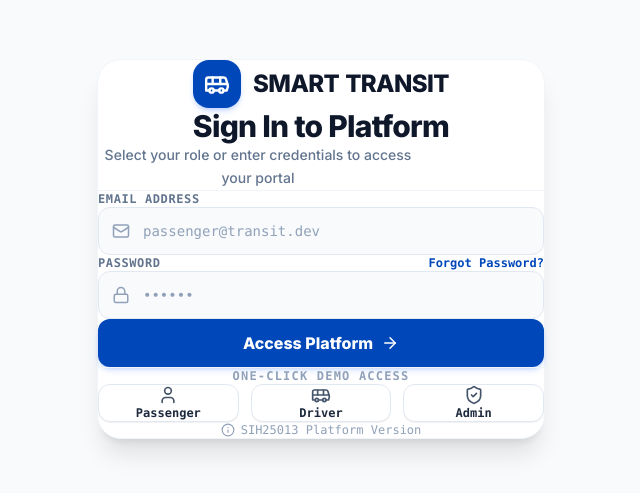
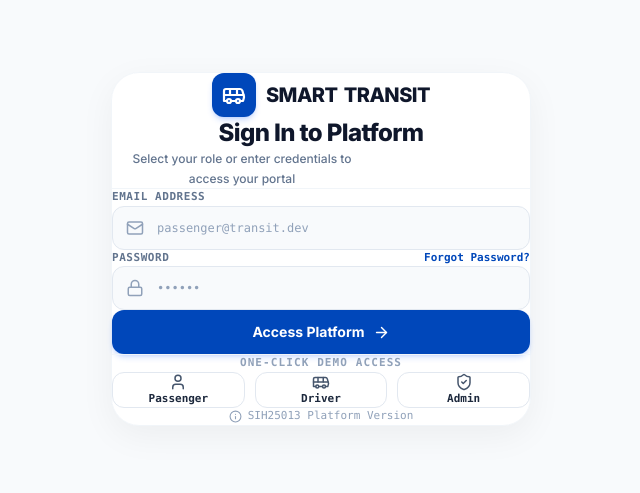
Before and after one commit to ommishra2008a-tech/transit, a React (Vite) app: page /login in a window 1280 px wide. Shown: the part 151-644 px from the top of the page, without its empty margins (319-959 px from the left). Built offline with nearby package versions, Linux system fonts and the light colour scheme; no server answers.

Commit message:
fix(ui): update login page to full-page centered card design matching screenshot

```diff
--- a/src/pages/auth/Login.jsx
+++ b/src/pages/auth/Login.jsx
@@ -29,42 +29,42 @@ export default function Login() {
 
   return (
     <div className="min-h-dvh min-h-screen w-full bg-[#f8fafc] dark:bg-slate-950 flex items-center justify-center p-4 sm:p-6 overflow-y-auto">
-      <div className="w-full max-w-md mx-auto my-auto animate-slide-up">
+      <div className="w-full max-w-[420px] mx-auto my-auto animate-slide-up">
 
-        {/* Main Login Card */}
-        <div className="bg-white dark:bg-slate-900 rounded-3xl p-6 sm:p-8 shadow-xl border border-slate-100 dark:border-slate-800 text-slate-900 dark:text-slate-100">
+        {/* Full Page Centered Login Card */}
+        <div className="bg-white dark:bg-slate-900 rounded-[28px] p-6 sm:p-7 shadow-[0_10px_35px_rgba(0,0,0,0.05)] border border-slate-100 dark:border-slate-800 text-slate-900 dark:text-slate-100">
 
-          {/* Top Brand Logo */}
-          <div className="flex items-center justify-center gap-3 mb-4">
-            <div className="w-12 h-12 rounded-2xl bg-[#0047BA] text-white flex items-center justify-center shadow-md shadow-blue-600/20 flex-shrink-0">
-              <Bus size={26} strokeWidth={2.2} />
+          {/* Top Brand Logo Header */}
+          <div className="flex items-center justify-center gap-2.5 mb-3.5">
+            <div className="w-11 h-11 rounded-xl bg-[#0047BA] text-white flex items-center justify-center shadow-md shadow-blue-600/20 flex-shrink-0">
+              <Bus size={24} strokeWidth={2.2} />
             </div>
-            <div className="font-extrabold tracking-tight text-xl sm:text-2xl text-slate-900 dark:text-white flex items-center gap-1.5">
+            <div className="font-extrabold tracking-tight text-xl text-slate-900 dark:text-white flex items-center gap-1.5">
               <span>SMART</span>
               <span>TRANSIT</span>
             </div>
           </div>
 
           {/* Title & Subtitle */}
-          <h1 className="text-2xl sm:text-3xl font-extrabold text-slate-900 dark:text-white text-center tracking-tight mb-2">
+          <h1 className="text-xl sm:text-2xl font-extrabold text-slate-900 dark:text-white text-center tracking-tight mb-1.5">
             Sign In to Platform
           </h1>
-          <p className="text-sm font-medium text-slate-500 dark:text-slate-400 text-center max-w-xs mx-auto mb-6 leading-relaxed">
+          <p className="text-xs font-medium text-slate-500 dark:text-slate-400 text-center max-w-[260px] mx-auto mb-5 leading-relaxed">
             Select your role or enter credentials to access your portal
           </p>
 
-          <div className="border-b border-slate-100 dark:border-slate-800 mb-6" />
+          <div className="border-t border-slate-100 dark:border-slate-800/80 mb-5" />
 
           {error && (
-            <div className="mb-5 p-3.5 rounded-xl bg-red-50 dark:bg-red-950/40 border border-red-200 dark:border-red-900 text-red-600 dark:text-red-400 text-xs font-semibold text-center">
+            <div className="mb-4 p-3 rounded-xl bg-red-50 dark:bg-red-950/40 border border-red-200 dark:border-red-900 text-red-600 dark:text-red-400 text-xs font-semibold text-center">
               {error}
             </div>
           )}
 
-          <form onSubmit={handleSubmit} className="space-y-4">
+          <form onSubmit={handleSubmit} className="space-y-3.5">
             {/* Email Input */}
-            <div className="space-y-1.5">
-              <label className="block text-xs font-mono font-bold uppercase tracking-wider text-slate-500 dark:text-slate-400" htmlFor="email">
+            <div className="space-y-1">
+              <label className="block text-[11px] font-mono font-bold uppercase tracking-wider text-slate-500 dark:text-slate-400" htmlFor="email">
                 EMAIL ADDRESS
               </label>
               <Input
@@ -75,20 +75,20 @@ export default function Login() {
                 value={email}
                 onChange={(e) => setEmail(e.target.value)}
                 required
-                className="bg-slate-50 dark:bg-slate-800/60 border-slate-200 dark:border-slate-700 h-12 text-sm font-mono text-slate-900 dark:text-slate-100 rounded-xl"
+                className="bg-[#f8fafc] dark:bg-slate-800/60 border-slate-200 dark:border-slate-700 h-11 text-xs font-mono text-slate-900 dark:text-slate-100 rounded-xl"
               />
             </div>
 
             {/* Password Input */}
-            <div className="space-y-1.5">
+            <div className="space-y-1">
               <div className="flex items-center justify-between">
-                <label className="block text-xs font-mono font-bold uppercase tracking-wider text-slate-500 dark:text-slate-400" htmlFor="password">
+                <label className="block text-[11px] font-mono font-bold uppercase tracking-wider text-slate-500 dark:text-slate-400" htmlFor="password">
                   PASSWORD
                 </label>
                 <button
                   type="button"
                   onClick={() => alert('Demo Password for testing is: 123456')}
-                  className="text-xs font-mono font-bold text-[#0047BA] dark:text-blue-400 hover:underline"
+                  className="text-[11px] font-mono font-bold text-[#0047BA] dark:text-blue-400 hover:underline"
                 >
                   Forgot Password?
                 </button>
@@ -101,15 +101,15 @@ export default function Login() {
                 value={password}
                 onChange={(e) => setPassword(e.target.value)}
                 required
-                className="bg-slate-50 dark:bg-slate-800/60 border-slate-200 dark:border-slate-700 h-12 text-sm font-mono text-slate-900 dark:text-slate-100 rounded-xl"
+                className="bg-[#f8fafc] dark:bg-slate-800/60 border-slate-200 dark:border-slate-700 h-11 text-xs font-mono text-slate-900 dark:text-slate-100 rounded-xl"
               />
             </div>
 
-            {/* Access Platform Submit Button */}
-            <div className="pt-2">
+            {/* Submit Button */}
+            <div className="pt-1.5">
               <button
                 type="submit"
-                className="w-full h-12 bg-[#0047BA] hover:bg-[#003896] text-white rounded-xl font-extrabold text-sm sm:text-base flex items-center justify-center gap-2 shadow-md shadow-blue-600/20 transition-all cursor-pointer active:scale-[0.99]"
+                className="w-full h-11 bg-[#0047BA] hover:bg-[#0038a8] text-white rounded-xl font-bold text-xs sm:text-sm flex items-center justify-center gap-2 shadow-md shadow-blue-600/20 transition-all cursor-pointer active:scale-[0.99]"
                 disabled={loading}
               >
                 {loading ? (
@@ -119,7 +119,7 @@ export default function Login() {
                   </>
                 ) : (
                   <>
-                    Access Platform <ArrowRight size={18} />
+                    Access Platform <ArrowRight size={17} />
                   </>
                 )}
               </button>
@@ -127,22 +127,22 @@ export default function Login() {
           </form>
 
           {/* Quick Role Switcher Buttons */}
-          <div className="mt-6 pt-6 border-t border-slate-100 dark:border-slate-800">
-            <p className="text-xs font-mono font-bold tracking-widest text-slate-400 dark:text-slate-500 uppercase text-center mb-4">
+          <div className="mt-5 pt-4 border-t border-slate-100 dark:border-slate-800/80">
+            <p className="text-[11px] font-mono font-bold tracking-widest text-slate-400 dark:text-slate-500 uppercase text-center mb-3">
               ONE-CLICK DEMO ACCESS
             </p>
-            <div className="grid grid-cols-3 gap-3">
+            <div className="grid grid-cols-3 gap-2.5">
               {demoAccounts.map((acc) => {
                 const AccIcon = acc.icon;
                 return (
                   <button
                     key={acc.email}
                     type="button"
-                    className="p-3 rounded-xl bg-white dark:bg-slate-800/80 hover:bg-blue-50 dark:hover:bg-blue-950/60 border border-slate-200 dark:border-slate-700 hover:border-[#0047BA] dark:hover:border-blue-500 text-slate-800 dark:text-slate-200 flex flex-col items-center justify-center transition-all cursor-pointer group shadow-2xs"
+                    className="p-2.5 rounded-xl bg-white dark:bg-slate-800/80 hover:bg-blue-50/50 dark:hover:bg-blue-950/60 border border-slate-200 dark:border-slate-700 hover:border-[#0047BA] dark:hover:border-blue-500 text-slate-800 dark:text-slate-200 flex flex-col items-center justify-center transition-all cursor-pointer group"
                     onClick={() => { setEmail(acc.email); setPassword('123456'); }}
                   >
-                    <AccIcon size={20} className="text-slate-600 dark:text-slate-400 group-hover:text-[#0047BA] dark:group-hover:text-blue-400 mb-1.5" />
-                    <span className="text-xs font-mono font-bold">{acc.label}</span>
+                    <AccIcon size={18} className="text-slate-600 dark:text-slate-400 group-hover:text-[#0047BA] dark:group-hover:text-blue-400 mb-1" />
+                    <span className="text-[11px] font-mono font-bold">{acc.label}</span>
                   </button>
                 );
               })}
@@ -150,8 +150,8 @@ export default function Login() {
           </div>
 
           {/* Footer Version Note */}
-          <div className="mt-6 flex items-center justify-center gap-1.5 text-xs font-mono text-slate-400 dark:text-slate-500">
-            <Info size={14} />
+          <div className="mt-5 flex items-center justify-center gap-1.5 text-[11px] font-mono text-slate-400 dark:text-slate-500">
+            <Info size={13} />
             <span>SIH25013 Platform Version</span>
           </div>
 
```
